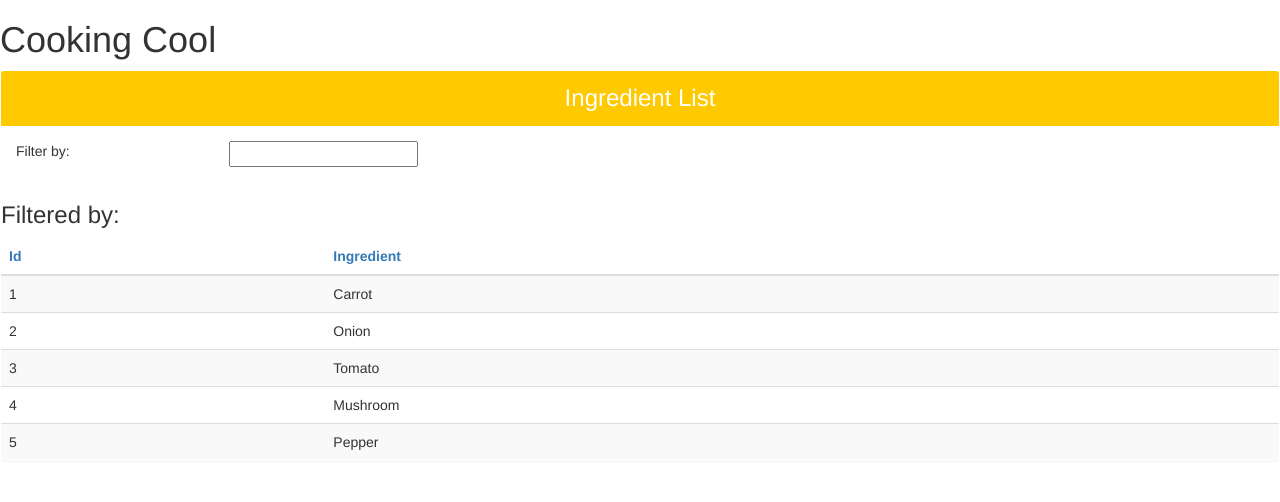
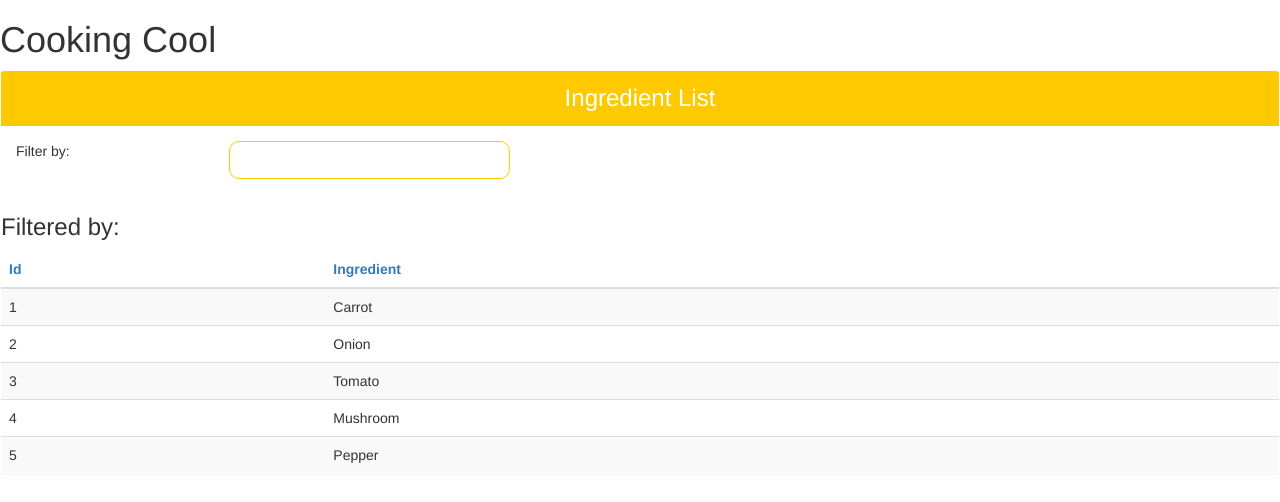
Before and after one commit to stezalydesign/cookingcool, an Angular app in the folder angular/: page / in a window 1280 px wide. Shown: the top 502 px of the page. Built offline with nearby package versions, Linux system fonts and the light colour scheme.

Commit message:
#7 ffC900 input colour

```diff
--- a/angular/src/styles.css
+++ b/angular/src/styles.css
@@ -272,3 +272,14 @@ input[type="search"] {
   .table-striped > tbody > tr:nth-of-type(odd) {
   background-color: #f9f9f9;
   }}
+input.rounded {
+	border: 1px solid #ccc;
+	-moz-border-radius: 10px;
+	-webkit-border-radius: 10px;
+	border-radius: 10px;
+	border-color: #ffC900;
+	font-size: 20px;
+	padding: 4px 7px;
+	outline: 0;
+	-webkit-appearance: none;
+}
```
